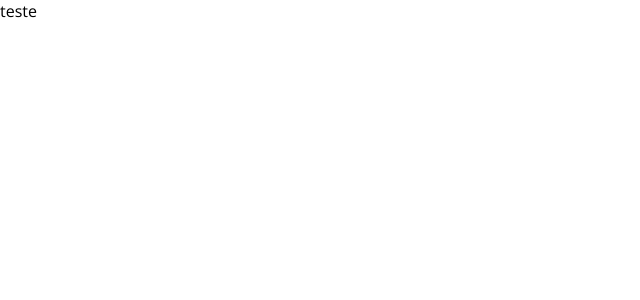
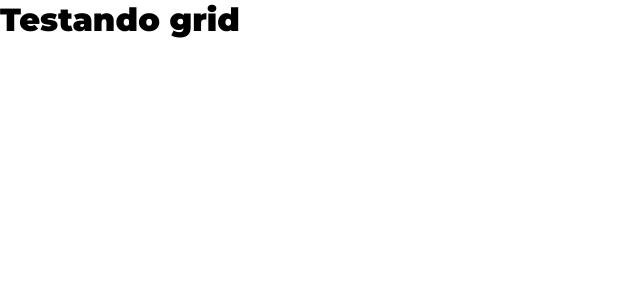
Before and after one commit to Marcos-afk/landing-page, a React (Create React App) app: page / in a window 1280 px wide. Shown: the top 300 px of the page, without its empty margins (0-640 px from the left). Built offline with nearby package versions, Linux system fonts and the light colour scheme.

Commit message:
mudança de config prettier

```diff
--- /dev/null
+++ b/src/components/GridContent/index.jsx
@@ -0,0 +1,12 @@
+import * as Styled from './styles';
+import P from 'prop-types';
+
+const GridContent = ({ children }) => {
+  return <Styled.Container>{children}</Styled.Container>;
+};
+
+GridContent.propTypes = {
+  children: P.node.isRequired,
+};
+
+export default GridContent;
--- /dev/null
+++ b/src/components/GridContent/styles.js
@@ -0,0 +1,3 @@
+import styled from 'styled-components';
+
+export const Container = styled.div``;
--- a/src/templates/App/index.jsx
+++ b/src/templates/App/index.jsx
@@ -1,5 +1,11 @@
+import GridContent from '../../components/GridContent';
+
 const Home = () => {
-  return <div>teste</div>;
+  return (
+    <GridContent>
+      <h1>Testando grid</h1>
+    </GridContent>
+  );
 };
 
 export default Home;
```
Also changed, not shown: package.json (+10 -10 lines), 2 other files (tests, documents, lock files or other folders).
